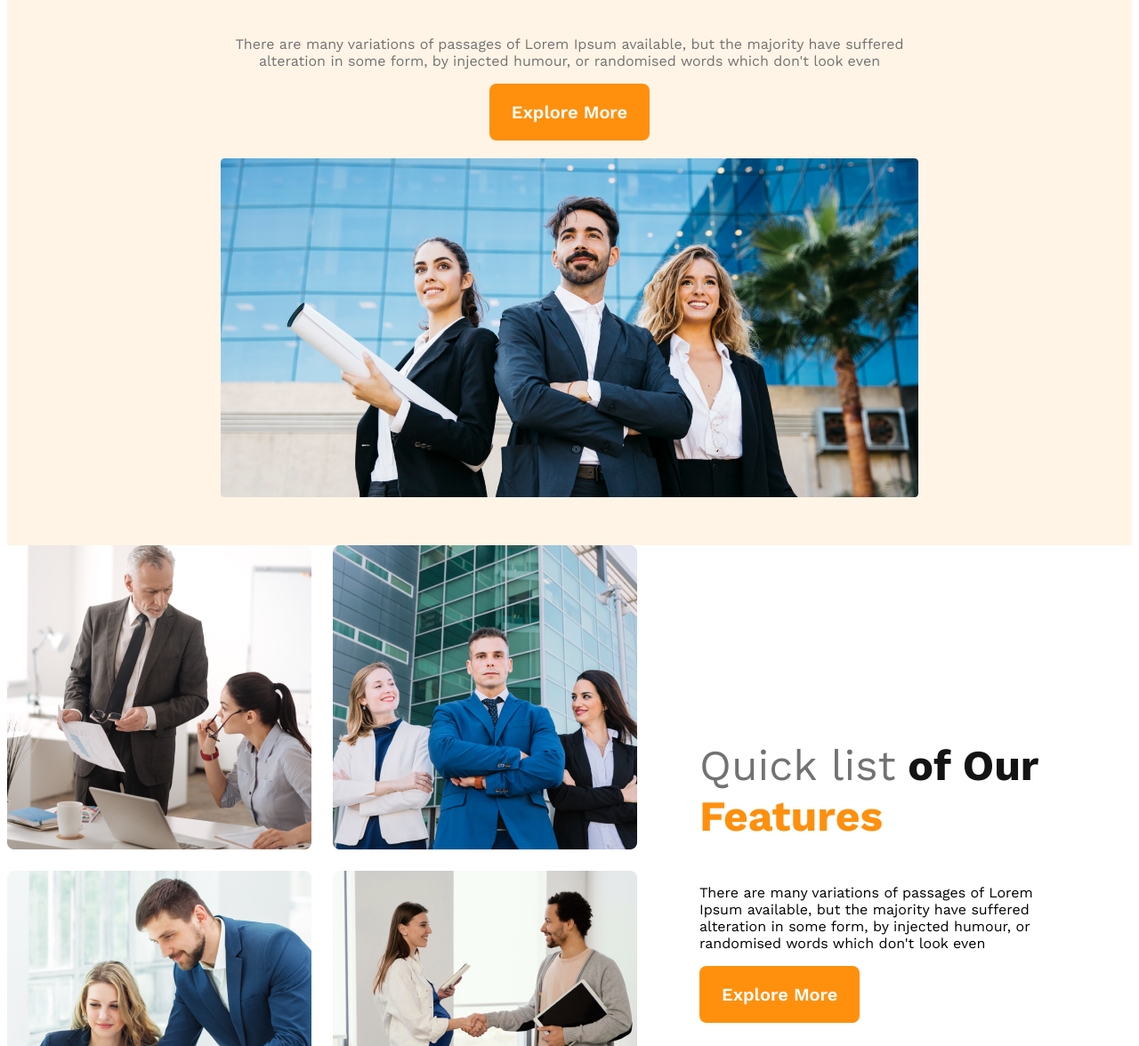
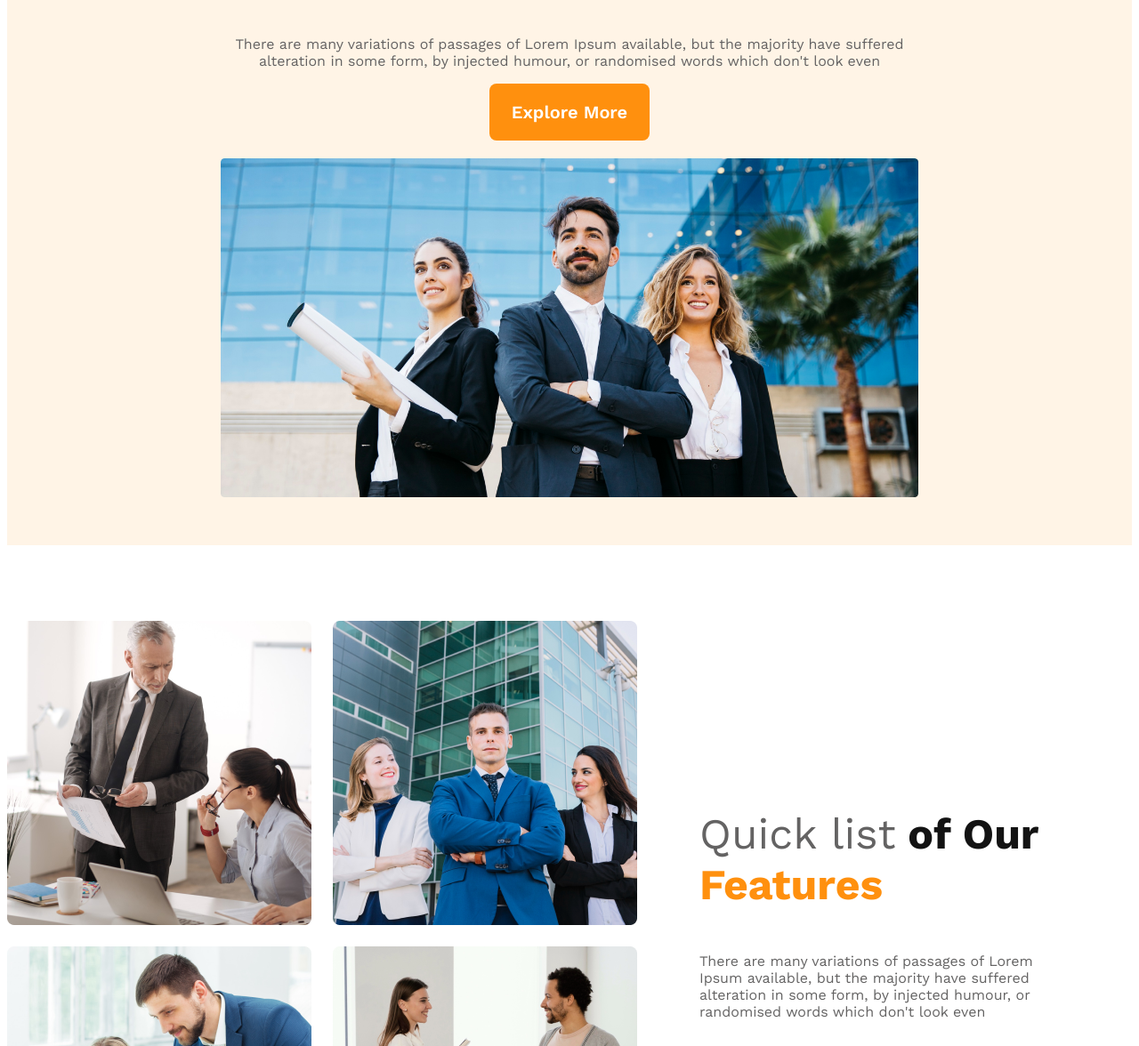
Before and after one commit to bisshawjitofficial/architects-website-2, a plain HTML site: page index.html in a window 1280 px wide. Shown: the part 403-1579 px from the top of the page at 89% size. Drawn offline with nearby package versions, Linux system fonts and the light colour scheme.

Commit message:
finished team section responsive

```diff
--- a/index.html
+++ b/index.html
@@ -26,7 +26,7 @@
         <div class="bannar">
            <div class="bannar-content">
             <h1 class="bannar-title">Brand New <br> Group of Architects </h1>
-            <p class="bannar-discription">There are many variations of passages of Lorem Ipsum available, but the majority have suffered alteration in some form, by injected humour, or randomised words which don't look even</p>
+            <p class="text-light-gray ">There are many variations of passages of Lorem Ipsum available, but the majority have suffered alteration in some form, by injected humour, or randomised words which don't look even</p>
             <button class="btn-primery">Explore More</button>
            </div>
            <img src="./images/banner.png" alt="">
@@ -46,8 +46,8 @@
                 <img src="./images/team4.png" alt="">
             </div>
             <div class="teams-content">
-                <h3 class="teams-title"> <span class="quick-list">Quick list</span> <span class="of-our">of Our</span> <span class="features">Features</span> </h3>
-                <p class="teams-discription">There are many variations of passages of Lorem Ipsum available, but the majority have suffered alteration in some form, by injected humour, or randomised words which don't look even</p>
+                <h3 class="teams-title"> <span class="quick-list text-light-gray">Quick list</span> <span class="of-our">of Our</span> <span class="features">Features</span> </h3>
+                <p class="text-light-gray" id="bannar-discription">There are many variations of passages of Lorem Ipsum available, but the majority have suffered alteration in some form, by injected humour, or randomised words which don't look even</p>
                 <button class="btn-primery">Explore More</button>
 
 
--- a/style.css
+++ b/style.css
@@ -3,6 +3,14 @@
 * {
     font-family: 'Work Sans', sans-serif;
 }
+
+.text-light-gray {
+    color: #646363;
+
+}
+
+
+
 
 header {
     background: rgba(255, 144, 14, 0.10);
@@ -66,11 +74,7 @@ nav li a {
     font-weight: 700;
 }
 
-.bannar-discription {
-    color: #727272;
-    font-size: 16px;
-    font-weight: 400;
-}
+
 
 .bannar img {
     margin-top: 20px;
@@ -87,6 +91,7 @@ main {
 .teams-contenar {
     display: flex;
     align-items: center;
+    margin-top: 85px;
 }
 
 .teams-img-contaner {
@@ -105,7 +110,7 @@ main {
 }
 
 .quick-list {
-    color: #727272;
+
     font-size: 3.0rem;
     font-weight: 500;
 }
@@ -122,6 +127,10 @@ main {
     font-weight: 700;
 }
 
+#bannar-discription {
+    margin-bottom: 32px;
+}
+
 /* responsive styles */
 
 /* mobile devices  */
@@ -130,8 +139,19 @@ main {
         padding: 20px;
     }
 
-    nav {
+    nav,
+    .teams-contenar {
         flex-direction: column;
+    }
+
+    .teams-img-contaner {
+        grid-template-columns: 1fr;
+    }
+
+    .teams-content {
+        padding-right: 20px;
+        padding-left: 20px;
+
     }
 
 
@@ -145,7 +165,8 @@ main {
     }
 
 
-    nav {
+    nav,
+    .teams-contenar {
         flex-direction: column;
     }
 
```
